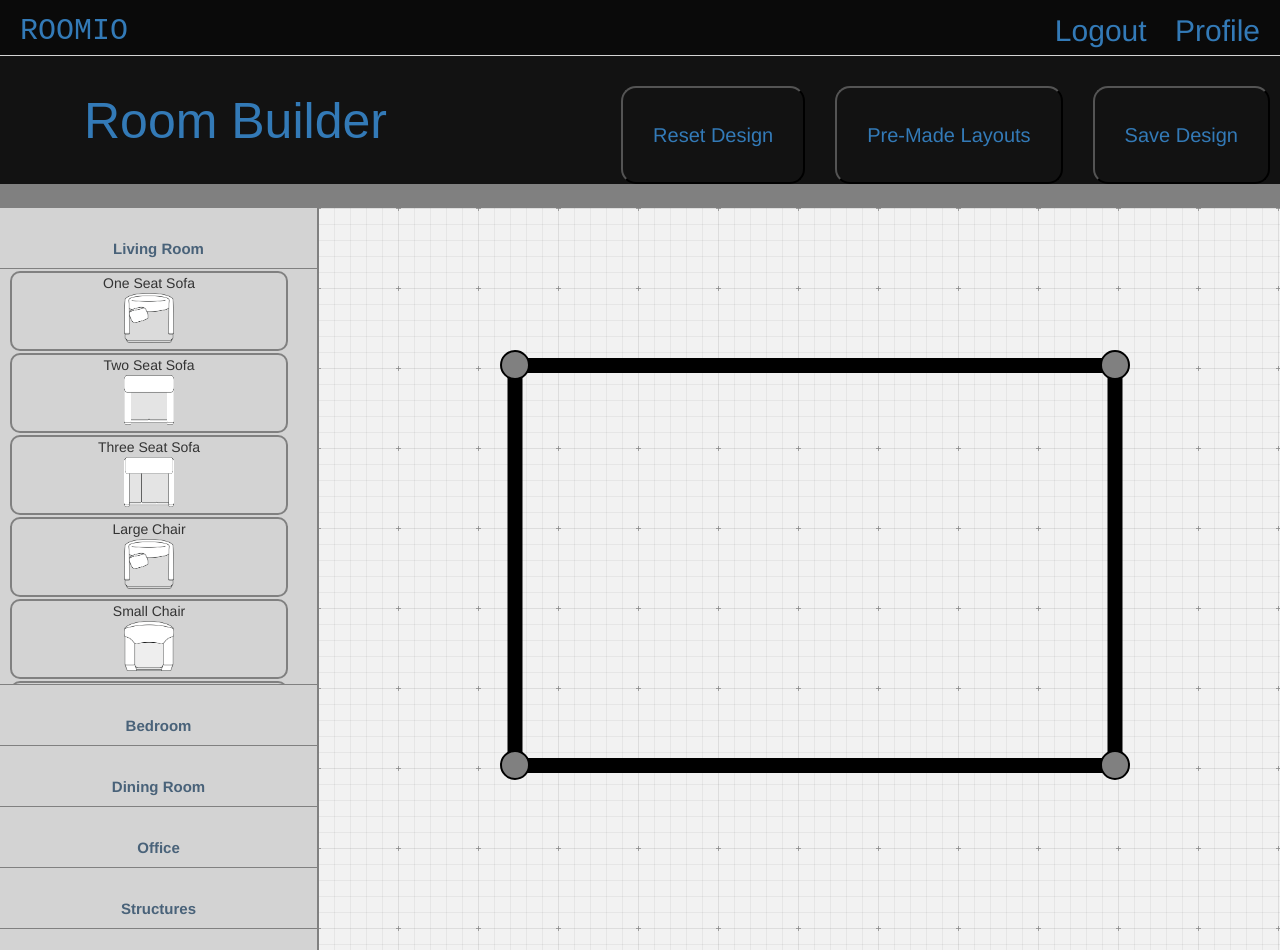
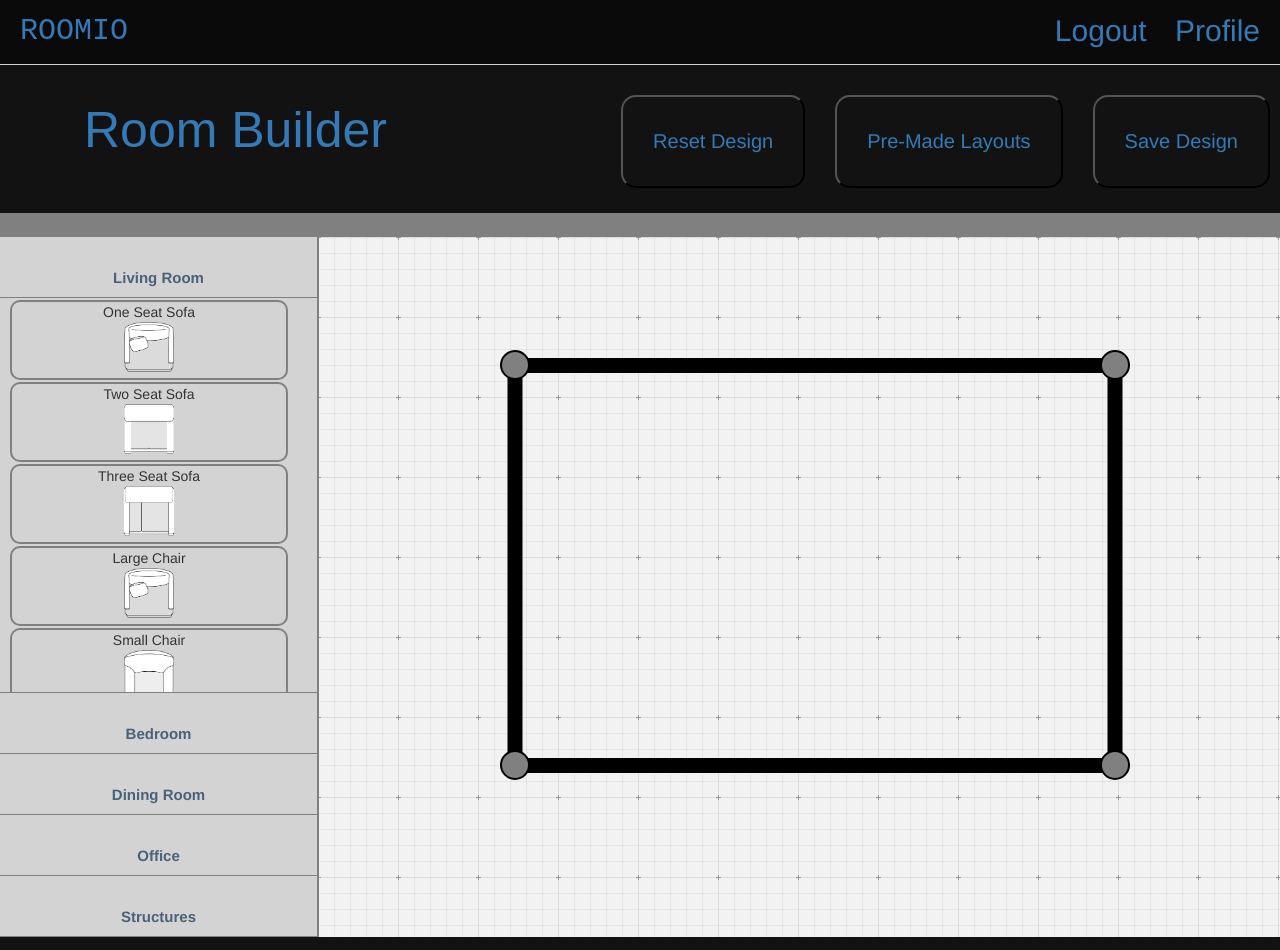
Before and after one commit to triplem123/326-final-phi, a plain HTML site: page pages/Room-Builder/room-builder.html in a window 1280 px wide. Drawn offline with nearby package versions, Linux system fonts and the light colour scheme.

Commit message:
more changes

```diff
--- a/pages/Room-Builder/room-builder.css
+++ b/pages/Room-Builder/room-builder.css
@@ -1,11 +1,10 @@
 *{
     background-color: #121212;
-    height: 100%;
 }
 
 .header{
     width: 100%;
-    height: 7%;
+    height: 65px;
     padding: 10px;
     display: flex;
     justify-content: space-between;
@@ -62,7 +61,8 @@
 
 .page-content {
     width: 100%;
-    height: 93%;
+    height: 850px;
+    /* height: 93%; */
     /* height: 57vh; */
     background-color: gray;
 }
@@ -71,9 +71,10 @@
     padding-top: 30px;
     padding-left: 5%;
     width: 100%;
-    height: 130px;
+    height: 150px;
     background-color: #121212;
     border-bottom: 2px solid gray;
+    overflow:auto;
 }
 
 .page-name {
@@ -89,6 +90,7 @@ button {
     float: right;
     border-radius: 15px;
     padding: 30px;
+    height: 80%;
 }
 
 .save-design {
@@ -135,6 +137,7 @@ button {
 .furniture-grid-container {
     float: left;
     width: 319px;
+    height: 700px;
     /* height: 77vh; */
     /* height: 100%; */
     background-color: lightgray;
@@ -161,7 +164,7 @@ button {
 .container-for-new-draggable-ui-items {
     display: grid;
     width: 317px;
-    height: 416px;
+    height: 395px;
     padding-left: 10px;
     padding-right: 10px;
     padding-bottom: 2px;
@@ -194,8 +197,9 @@ button {
 
 .room-builder-board {
     display: flex;
+    height: 700px;
     /* height: 77vh; */
-    height: 100%;
+    /* height: 100%; */
     float: none;
     overflow: hidden;
 
```
